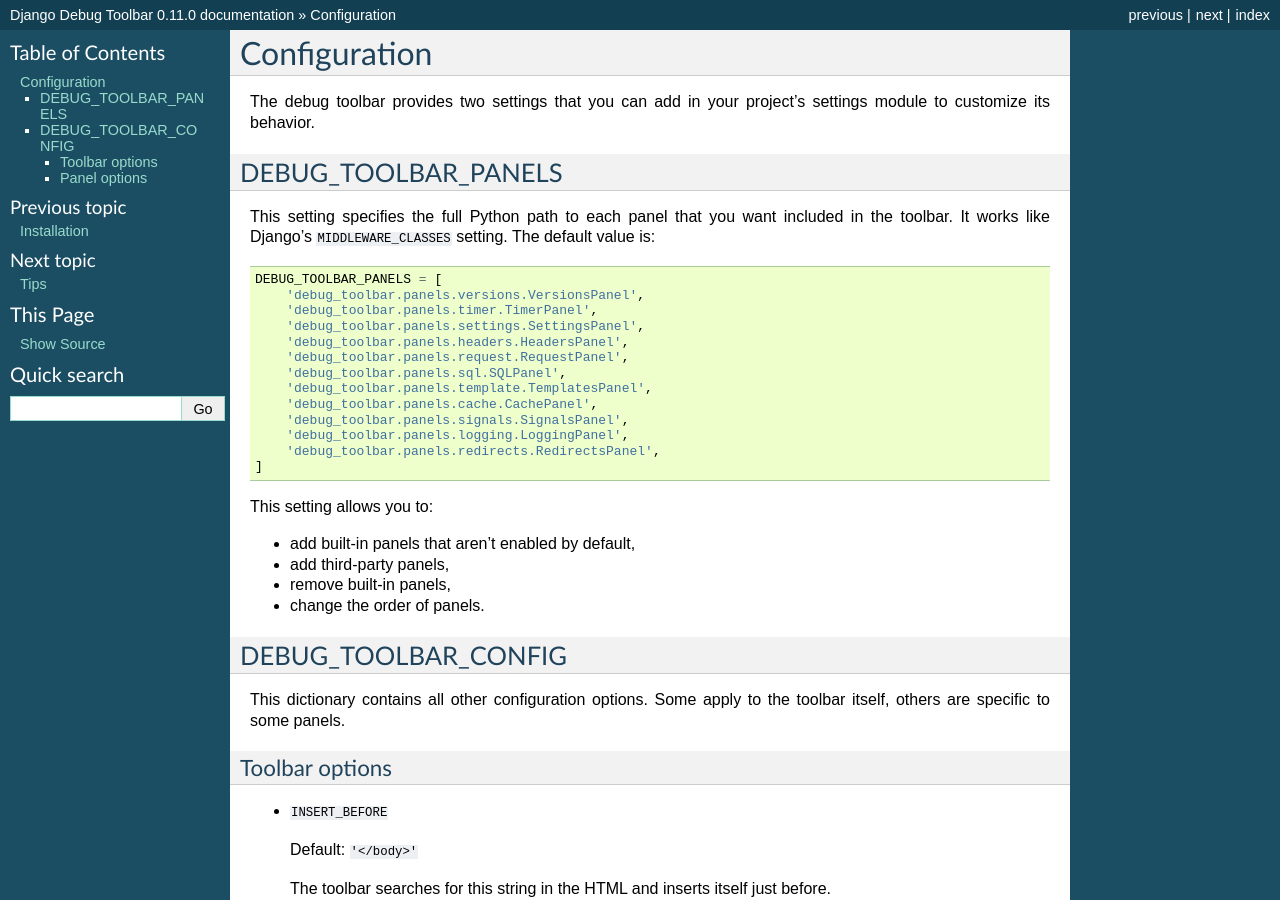
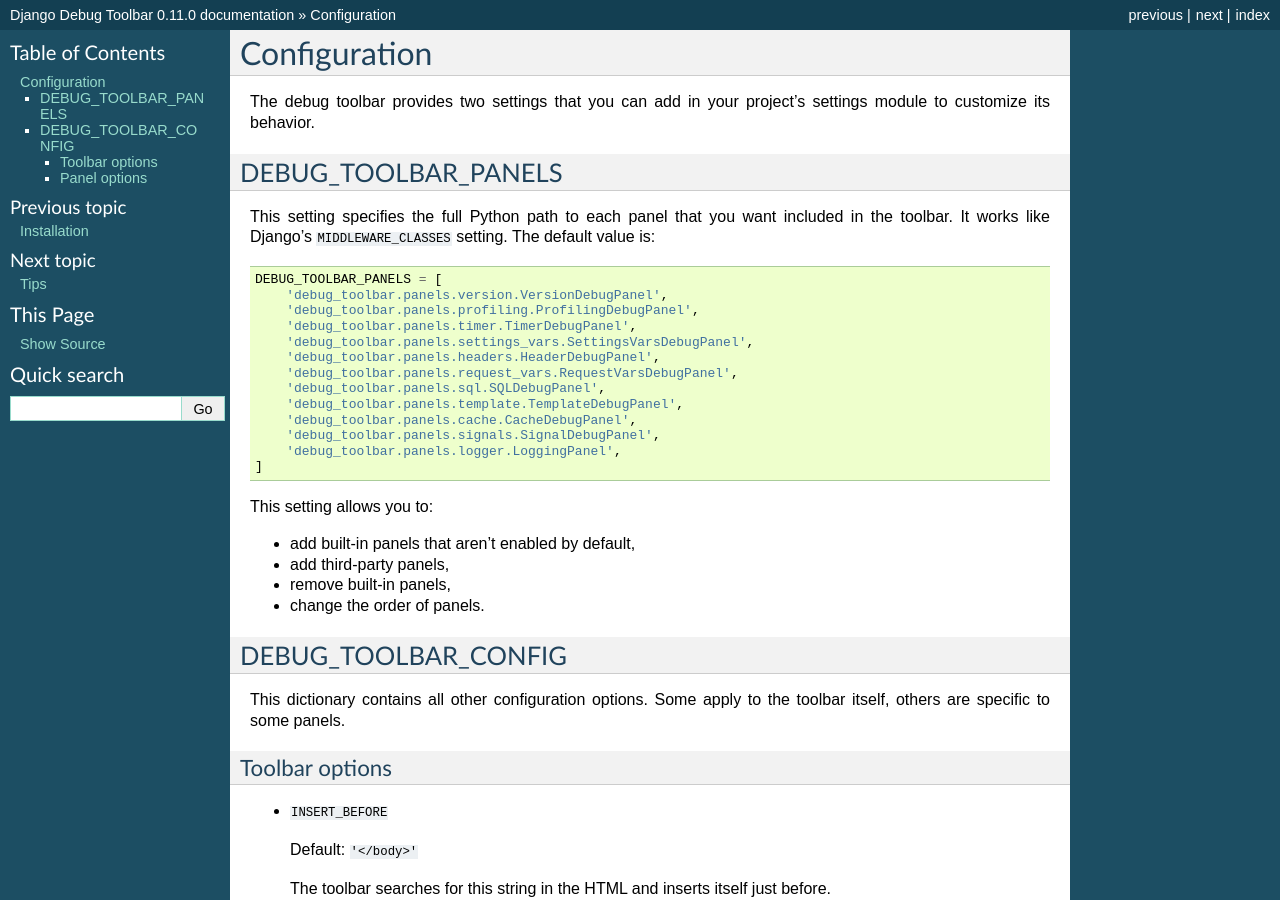
Before and after one commit to jazzband/django-debug-toolbar, a Sphinx documentation site: the page built from docs/configuration.rst, in a window 1280 px wide and 900 px high. Built offline with Sphinx 7.4.7, drawn with Linux system fonts in a browser that asks for light colours.

Commit message:
Update configuration.rst
v0.11.0

```diff
--- a/docs/configuration.rst
+++ b/docs/configuration.rst
@@ -12,17 +12,17 @@
 setting. The default value is::
 
     DEBUG_TOOLBAR_PANELS = [
-        'debug_toolbar.panels.versions.VersionsPanel',
-        'debug_toolbar.panels.timer.TimerPanel',
-        'debug_toolbar.panels.settings.SettingsPanel',
-        'debug_toolbar.panels.headers.HeadersPanel',
-        'debug_toolbar.panels.request.RequestPanel',
-        'debug_toolbar.panels.sql.SQLPanel',
-        'debug_toolbar.panels.template.TemplatesPanel',
-        'debug_toolbar.panels.cache.CachePanel',
-        'debug_toolbar.panels.signals.SignalsPanel',
-        'debug_toolbar.panels.logging.LoggingPanel',
-        'debug_toolbar.panels.redirects.RedirectsPanel',
+        'debug_toolbar.panels.version.VersionDebugPanel',
+        'debug_toolbar.panels.profiling.ProfilingDebugPanel',
+        'debug_toolbar.panels.timer.TimerDebugPanel',
+        'debug_toolbar.panels.settings_vars.SettingsVarsDebugPanel',
+        'debug_toolbar.panels.headers.HeaderDebugPanel',
+        'debug_toolbar.panels.request_vars.RequestVarsDebugPanel',
+        'debug_toolbar.panels.sql.SQLDebugPanel',
+        'debug_toolbar.panels.template.TemplateDebugPanel',
+        'debug_toolbar.panels.cache.CacheDebugPanel',
+        'debug_toolbar.panels.signals.SignalDebugPanel',
+        'debug_toolbar.panels.logger.LoggingPanel',
     ]
 
 This setting allows you to:
```
